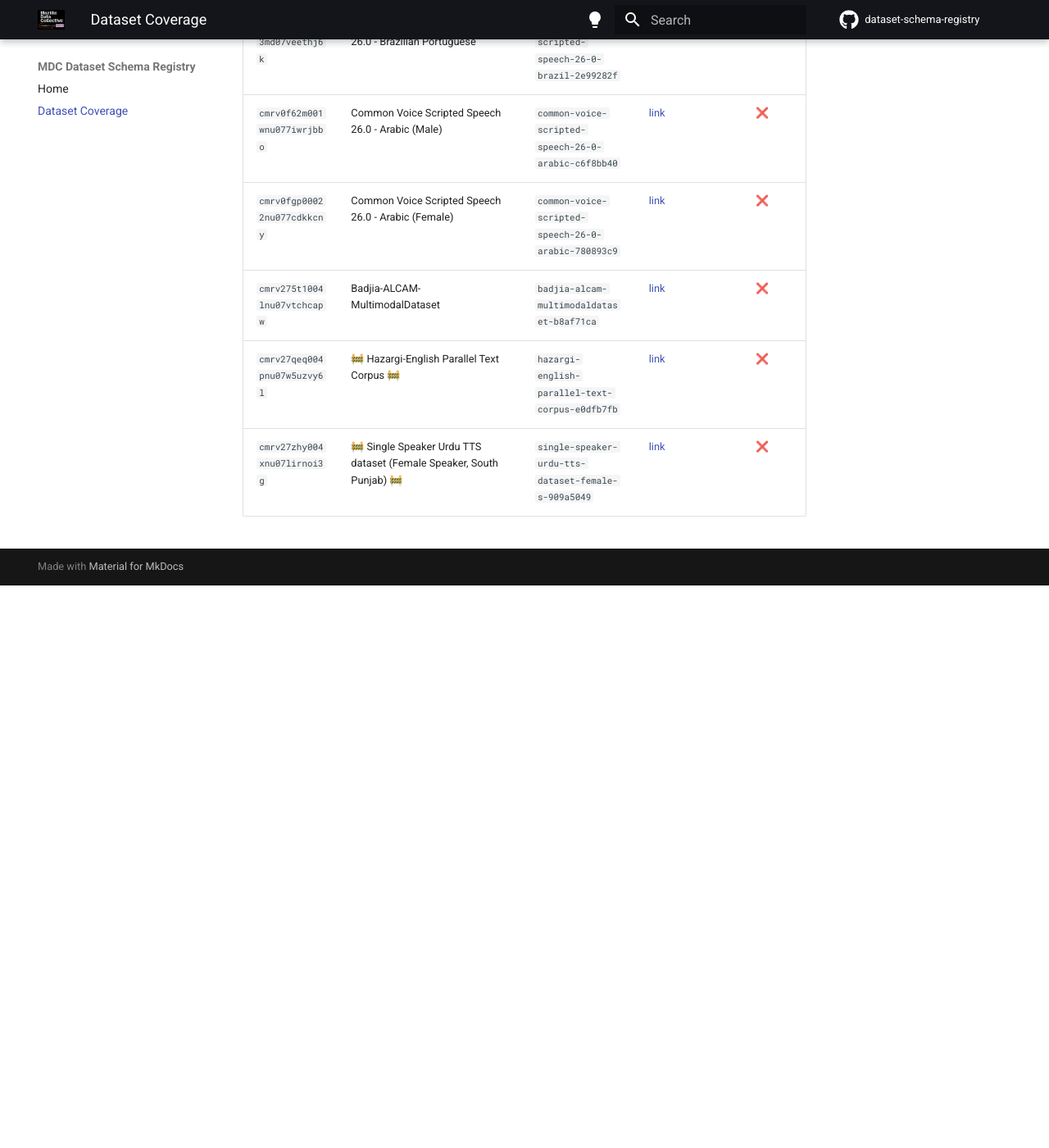
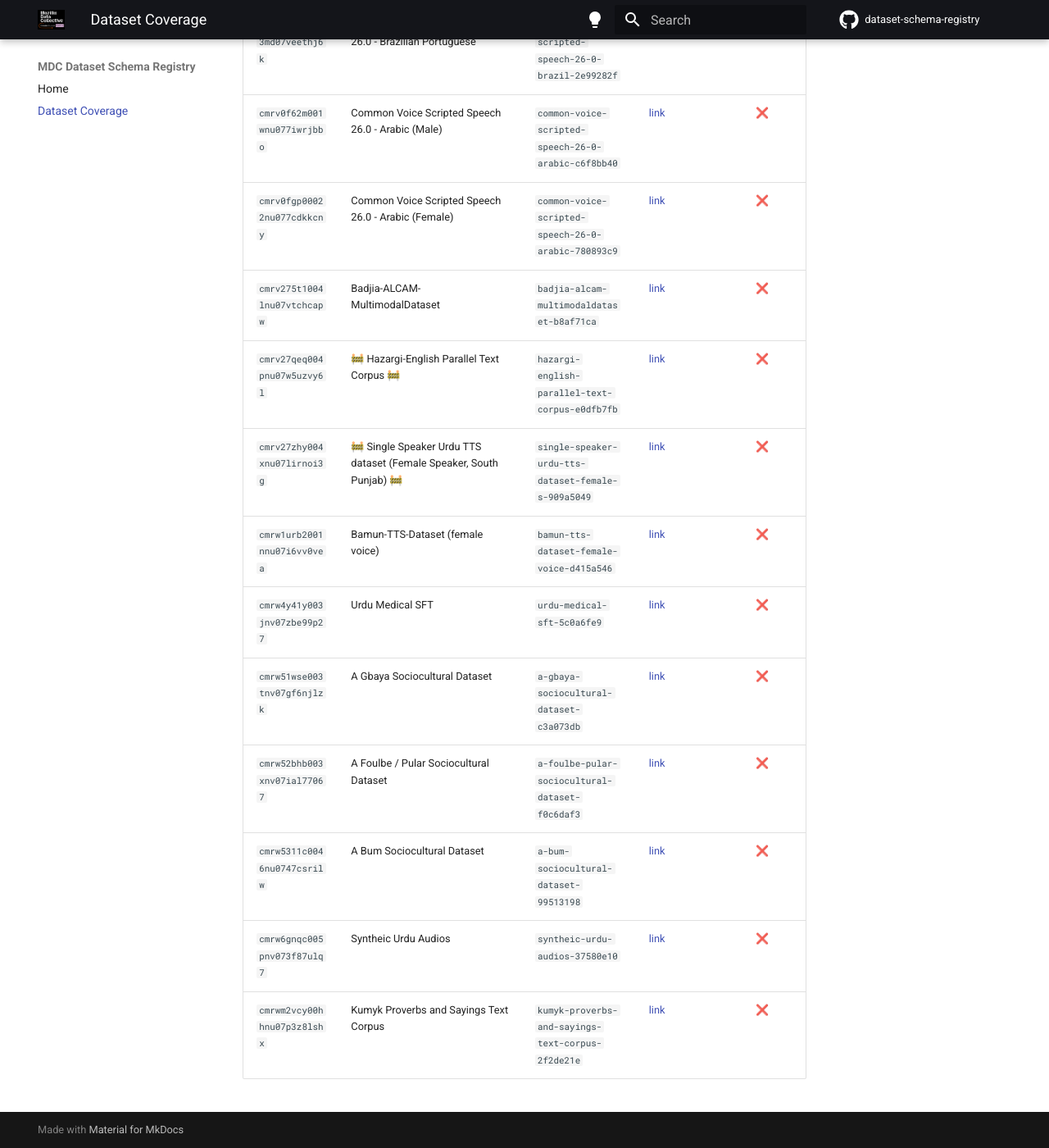
Before and after one commit to Mozilla-Data-Collective/dataset-schema-registry, an MkDocs documentation site: the page built from docs/dataset-coverage.md, in a window 1280 px wide and 1400 px high, scrolled down 100322 px. Shown: the whole window at 82% size. Built offline with MkDocs 1.6.1 and Material for MkDocs 9.7.7, drawn with Linux system fonts in a browser that asks for light colours; comment, search, counter and statistics services are not loaded; before the commit the page ends 101036 px from its top, so only the background shows below that; some of the changed text lies outside the part shown.

Commit message:
chore: update dataset coverage [skip ci]

```diff
--- a/docs/dataset-coverage.md
+++ b/docs/dataset-coverage.md
@@ -989,3 +989,10 @@ schema in this registry and which ones are still missing.
 | `cmrv275t1004lnu07vtchcapw` | Badjia-ALCAM-MultimodalDataset | `badjia-alcam-multimodaldataset-b8af71ca` | [link](https://mozilladatacollective.com/datasets/cmrv275t1004lnu07vtchcapw) | ❌ |
 | `cmrv27qeq004pnu07w5uzvy6l` | 🚧 Hazargi-English Parallel Text Corpus 🚧  | `hazargi-english-parallel-text-corpus-e0dfb7fb` | [link](https://mozilladatacollective.com/datasets/cmrv27qeq004pnu07w5uzvy6l) | ❌ |
 | `cmrv27zhy004xnu07lirnoi3g` | 🚧 Single Speaker Urdu TTS dataset (Female Speaker, South Punjab) 🚧 | `single-speaker-urdu-tts-dataset-female-s-909a5049` | [link](https://mozilladatacollective.com/datasets/cmrv27zhy004xnu07lirnoi3g) | ❌ |
+| `cmrw1urb2001nnu07i6vv0vea` | Bamun-TTS-Dataset (female voice) | `bamun-tts-dataset-female-voice-d415a546` | [link](https://mozilladatacollective.com/datasets/cmrw1urb2001nnu07i6vv0vea) | ❌ |
+| `cmrw4y41y003jnv07zbe99p27` | Urdu Medical SFT | `urdu-medical-sft-5c0a6fe9` | [link](https://mozilladatacollective.com/datasets/cmrw4y41y003jnv07zbe99p27) | ❌ |
+| `cmrw51wse003tnv07gf6njlzk` | A Gbaya Sociocultural Dataset | `a-gbaya-sociocultural-dataset-c3a073db` | [link](https://mozilladatacollective.com/datasets/cmrw51wse003tnv07gf6njlzk) | ❌ |
+| `cmrw52bhb003xnv07ial77067` | A Foulbe / Pular Sociocultural Dataset | `a-foulbe-pular-sociocultural-dataset-f0c6daf3` | [link](https://mozilladatacollective.com/datasets/cmrw52bhb003xnv07ial77067) | ❌ |
+| `cmrw5311c0046nu0747csrilw` | A Bum Sociocultural Dataset | `a-bum-sociocultural-dataset-99513198` | [link](https://mozilladatacollective.com/datasets/cmrw5311c0046nu0747csrilw) | ❌ |
+| `cmrw6gnqc005pnv073f87ulq7` | Syntheic Urdu Audios | `syntheic-urdu-audios-37580e10` | [link](https://mozilladatacollective.com/datasets/cmrw6gnqc005pnv073f87ulq7) | ❌ |
+| `cmrwm2vcy00hhnu07p3z8lshx` | Kumyk Proverbs and Sayings Text Corpus | `kumyk-proverbs-and-sayings-text-corpus-2f2de21e` | [link](https://mozilladatacollective.com/datasets/cmrwm2vcy00hhnu07p3z8lshx) | ❌ |
```
Also changed, not shown: other parts of docs/dataset-coverage.md (+4 -4 lines).
